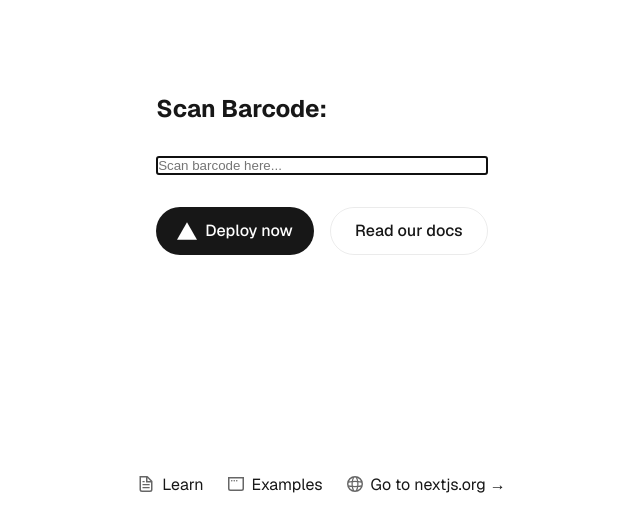
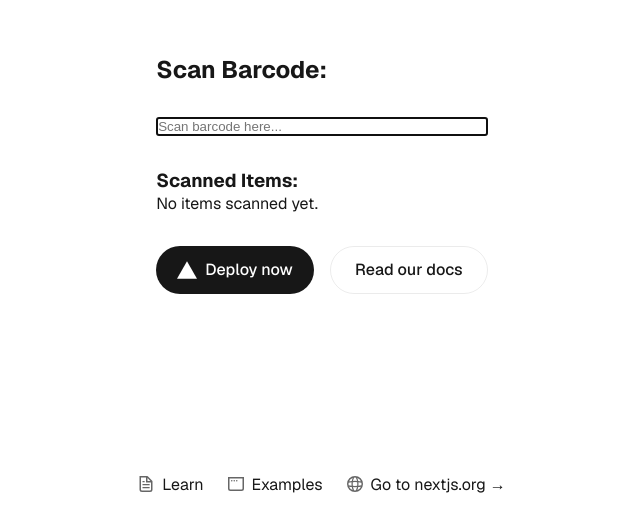
Before and after one commit to Deeligz/mainscan, a Next.js app: page / in a window 1280 px wide. Shown: the part 226-758 px from the top of the page, without its empty margins (318-958 px from the left). Built offline with nearby package versions, Linux system fonts and the light colour scheme.

Commit message:
Display list of scanned items

```diff
--- a/src/app/page.tsx
+++ b/src/app/page.tsx
@@ -6,6 +6,7 @@
 
 export default function Home() {
   const [scannedData, setScannedData] = useState("");
+  const [scannedItems, setScannedItems] = useState<string[]>([]);
   const inputRef = useRef<HTMLInputElement>(null);
 
   useEffect(() => {
@@ -14,7 +15,11 @@
 
   useEffect(() => {
     if (scannedData) {
-      console.log("Scan detected:", scannedData);
+      const currentScan = scannedData;
+      console.log("Scan detected:", currentScan);
+
+      setScannedItems(prevItems => [currentScan, ...prevItems]);
+
       const timer = setTimeout(() => {
         setScannedData("");
       }, 200);
@@ -35,6 +40,19 @@
           placeholder="Scan barcode here..."
           className={styles.scanInput}
         />
+
+        <div className={styles.scanListContainer}>
+          <h3>Scanned Items:</h3>
+          {scannedItems.length === 0 ? (
+            <p>No items scanned yet.</p>
+          ) : (
+            <ul className={styles.scanList}>
+              {scannedItems.map((item, index) => (
+                <li key={index}>{item}</li>
+              ))}
+            </ul>
+          )}
+        </div>
 
         <div className={styles.ctas}>
           <a
```
